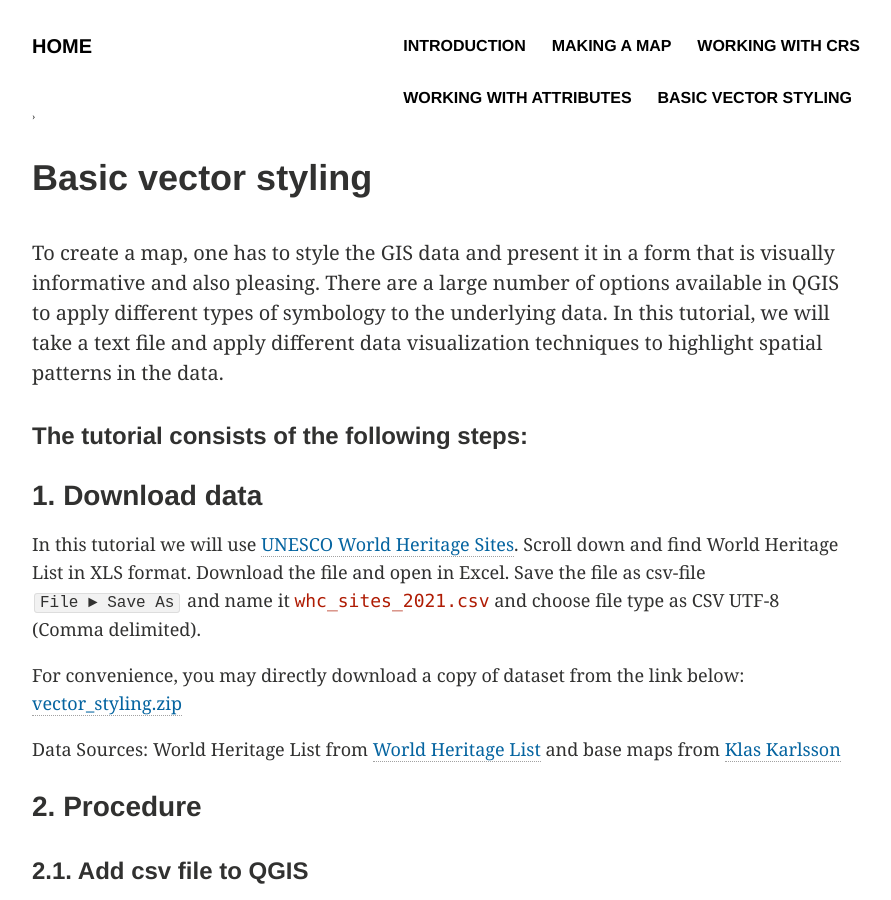
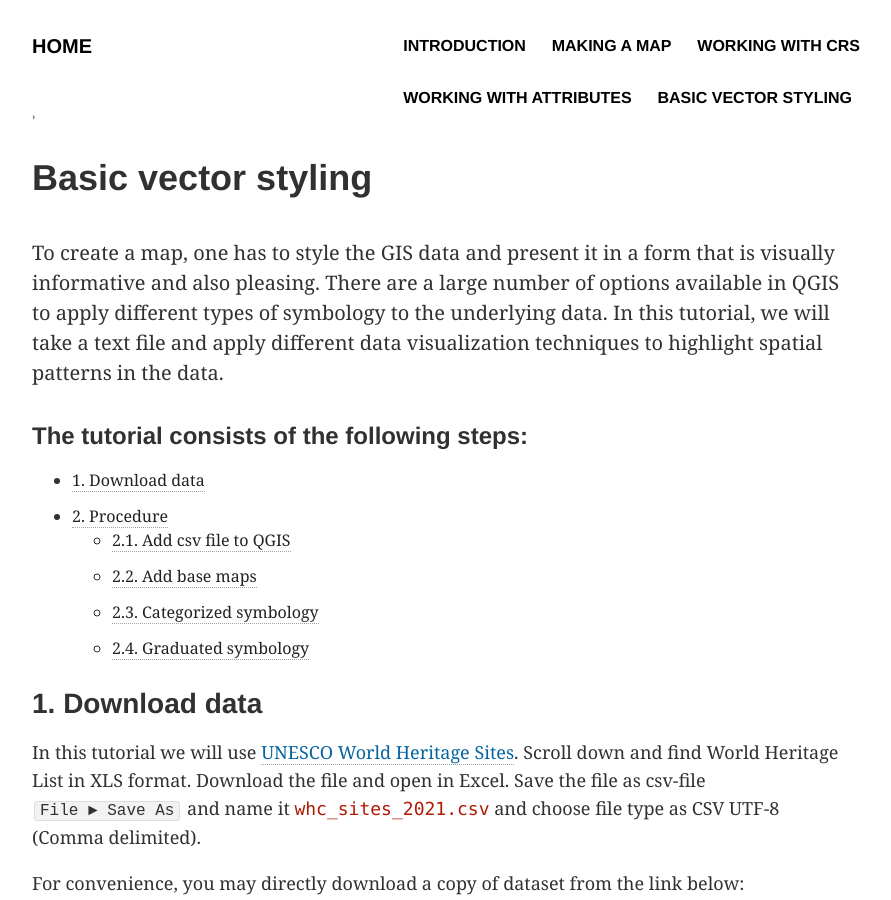
Before and after one commit to kevelyn1/QGIS-Intro, a Jekyll site: the page built from _posts/qgis/2021-08-08-vector-styling.md, in a window 1280 px wide and 900 px high. Shown: the whole window, without its empty margins (64-955 px from the left). Built offline with Jekyll 4.4.1, drawn with Linux system fonts in a browser that asks for light colours; some of the changed text lies outside the part shown.

Commit message:
update 5

```diff
--- a/_posts/qgis/2021-08-08-vector-styling.md
+++ b/_posts/qgis/2021-08-08-vector-styling.md
@@ -10,6 +10,12 @@ image:
 To create a map, one has to style the GIS data and present it in a form that is visually informative and also pleasing. There are a large number of options available in QGIS to apply different types of symbology to the underlying data. In this tutorial, we will take a text file and apply different data visualization techniques to highlight spatial patterns in the data.
 
 #### The tutorial consists of the following steps:
+- [1. Download data](#1-download-data)
+- [2. Procedure](#2-procedure)
+  * [2.1. Add csv file to QGIS](#21-add-csv-file-to-qgis)
+  * [2.2. Add base maps](#22-add-base-maps)
+  * [2.3. Categorized symbology](#23-categorized-symbology)
+  * [2.4. Graduated symbology](#24-graduated-symbology)
 
 ### 1. Download data
 In this tutorial we will use [<span style="color:#0564A0">UNESCO World Heritage Sites</span>](http://whc.unesco.org/en/syndication). Scroll down and find World Heritage List in XLS format. Download the file and open in Excel. Save the file as csv-file `File ► Save As` and name it <span style="font-family:Consolas; color:#AF1B03">whc_sites_2021.csv</span> and choose file type as CSV UTF-8 (Comma delimited).
@@ -29,10 +35,15 @@ In the Data Source Manager window, switch to the Delimited Text tab. Click the
 ![image](../../images/5_whs sites.png)
 3. Change the CRS of the project to Winkel Tripel (ESRI:54042).
 
-#### 2.2. Add base map
+#### 2.2. Add base maps
 3. Lets add some base maps to our map.  Sometimes it is practical to use ready made stylised base maps instead of styling the base map yourself. [<span style="color:#0564A0">Klas Karlsson</span>](https://github.com/klakar) has collated a nice collection of different basemaps which can be added by running a little Python script in QGIS. Open [<span style="color:#0564A0">qgis_basemaps.py</span>](https://github.com/klakar/QGIS_resources/blob/master/collections/Geosupportsystem/python/qgis_basemaps.py) from GitHub. Select the script starting from # Sources and copy it (`Crtl+C`).
 ![image](../../images/5_select script.png)
 4. Go back to QGIS and open Python Console by clicking ![image](../../images/icon_python console.png) on the toolbar. Python Console opens under the Map view. Paste the script to the console and click Enter on the keyboard. After this you may close the Python Console.
 ![image](../../images/5_paste script.png)
-5. On the Browser Panel under XYZ tiles, a lot of new layers have appeared. These are the added base maps. Let's try some of them. Double-click on CartoDb Dark Matter and the base map is added to the map view. It covers the WHS points but in the Layer panel drag <span style="font-family:Consolas; color:#AF1B03">CartoDb Dark Matter</span> under the <span style="font-family:Consolas; color:#AF1B03">whc_sites_2021</span>
+5. On the Browser Panel under XYZ tiles, a lot of new layers have appeared. These are the added base maps. Let's try some of them. Double-click on CartoDb Dark Matter and the base map is added to the map view. It covers the WHS points but in the Layer panel drag <span style="font-family:Consolas; color:#AF1B03">CartoDb Dark Matter</span> under the <span style="font-family:Consolas; color:#AF1B03">whc_sites_2021</span>. Try also for example Google Satellite base map or more fun Stamen Watercolor. Explore some more base maps.
 ![image](../../images/5_add base map layers.png)
+
+#### 2.3. Categorized symbology
+
+
+#### 2.4. Graduated symbology
```
